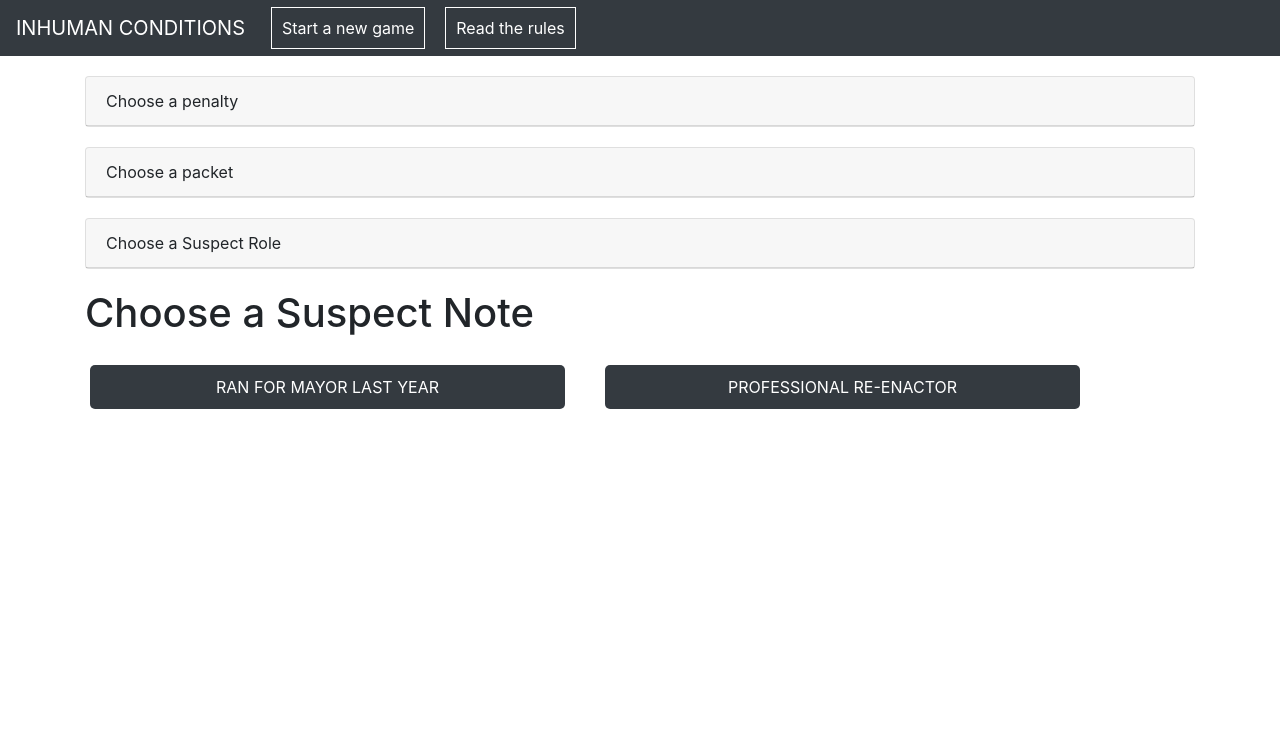
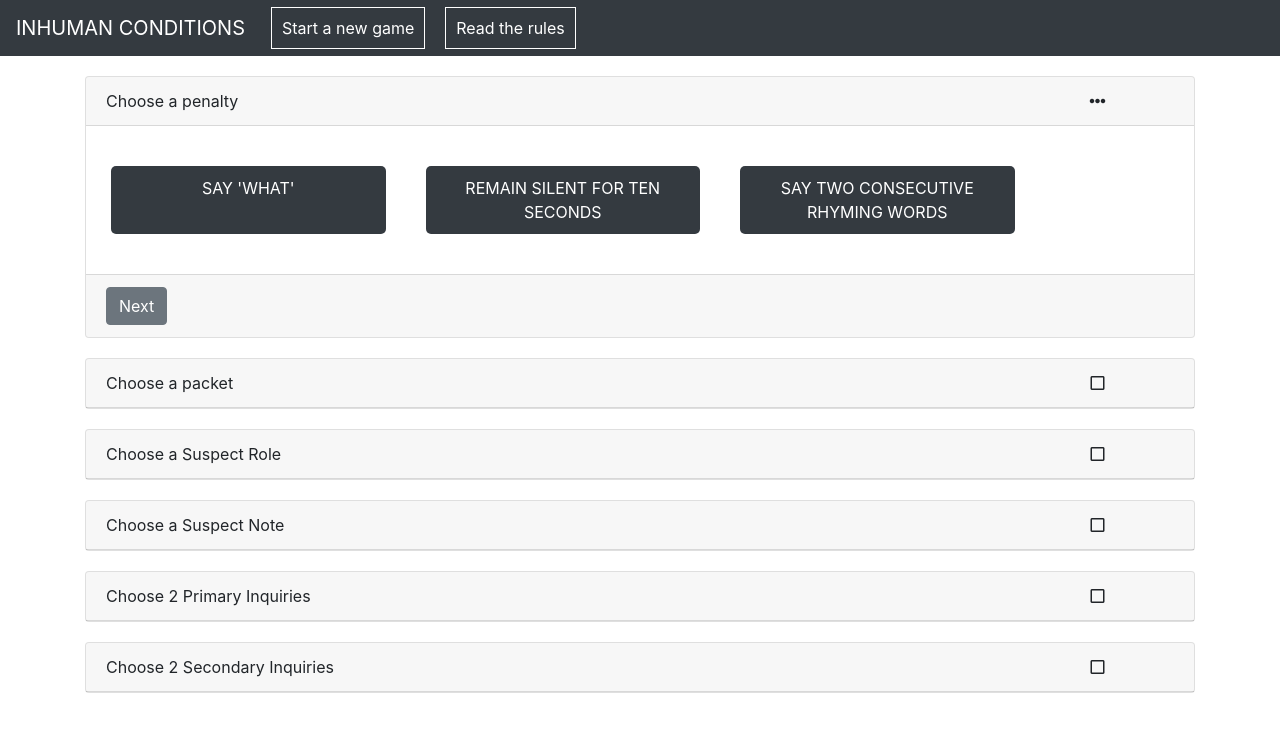
Before and after one commit to lucystevens/inhuman-conditions, an Angular app: page / in a window 1280 px wide. Shown: the top 732 px of the page. Built offline with nearby package versions, Linux system fonts and the light colour scheme.

Commit message:
Modify setup to use cards

```diff
--- a/src/app/game-setup/game-setup.component.html
+++ b/src/app/game-setup/game-setup.component.html
@@ -1,14 +1,17 @@
-<app-setup-stage title="Choose a penalty" setup="{{setup}}" step="1">
-  <div class="row">
+<app-setup-stage title="Choose a penalty" [setup]="setup" step="1">
+  <div class="card-body row">
     <div *ngFor="let penalty of penalties" class="selectable-cell col-sm-3" [ngClass]="{active : penalty===setup.penalty}" (click)="selectPenalty(penalty)">
       {{penalty.penalty}}
     </div>
   </div>
+  <div class="card-footer">
+    <button class="btn btn-secondary" (click)="setup.step = 2">Next</button>
+  </div>
 </app-setup-stage>
 
 <!--- Use bootstrap cards (replaced panels in bootstrap 4)-->
-<app-setup-stage title="Choose a packet" setup="{{setup}}" step="2">
-  <div class="row">
+<app-setup-stage title="Choose a packet" [setup]="setup" step="2">
+  <div class="card-body row">
     <div *ngFor="let packet of packets" class="selectable-cell row col-sm-5" [ngClass]="{active : packet===setup.packet}" (click)="selectPacket(packet)">
       <div class="col-sm-6">{{packet.fullName}}</div>
       <div class="col-sm-3"></div>
@@ -17,9 +20,13 @@
       </div>
     </div>
   </div>
+  <div class="card-footer">
+    <button class="btn btn-secondary" (click)="setup.step = 3">Next</button>
+  </div>
 </app-setup-stage>
 
-<app-setup-stage title="Choose a Suspect Role" setup="{{setup}}" step="3">
+<app-setup-stage title="Choose a Suspect Role" [setup]="setup" step="3">
+  <div class="card-body">
     <div *ngIf="setup.packet && !roles" class="row">
       <div class="col-sm-6">
         <button class="btn btn-secondary" (click)="fetchRoles()">Choose one from 3 random roles</button>
@@ -41,21 +48,28 @@
         <h6>{{getRoleType(role).info}}</h6>
       </div>
     </div>
+  </div>
+
+  <div class="card-footer">
+      <button class="btn btn-secondary" (click)="setup.step = 4">Next</button>
+  </div>
 </app-setup-stage>
 
 
-<div class="suspect-note setup-stage">
-  <h1>Choose a Suspect Note</h1>
-  <div class="row">
+<app-setup-stage title="Choose a Suspect Note" [setup]="setup" step="4">
+  <div class="card-body row">
     <div *ngFor="let note of notes" class="selectable-cell col-sm-5" [ngClass]="{active : note===setup.note}" (click)="selectNote(note)">
       {{note.name}}
     </div>
   </div>
+
+  <div class="card-footer">
+      <button class="btn btn-secondary" (click)="setup.step = 5">Next</button>
   </div>
+</app-setup-stage>
 
-<div *ngIf="setup.packet" class="primary-inquiries setup-stage">
-  <h1>Choose 2 Primary Inquiries</h1>
-  <div class="row">
+<app-setup-stage title="Choose 2 Primary Inquiries" [setup]="setup" step="5">
+  <div *ngIf="setup.packet" class="card-body row">
     <div *ngFor="let inquiry of setup.packet.primaryInquiries" class="selectable-cell col-sm-3" [ngClass]="{active: isSelected(inquiry)}" (click)="selectPrimaryInquiry(inquiry)">
       <h3>{{inquiry.inquiry}}</h3>
       <br>
@@ -63,11 +77,14 @@
       <h5 *ngFor="let question of inquiry.questions">{{question}}</h5>
     </div>
   </div>
+
+  <div class="card-footer">
+      <button class="btn btn-secondary" (click)="setup.step = 6">Next</button>
   </div>
+</app-setup-stage>
 
-<div *ngIf="setup.packet" class="secondary-inquiries setup-stage">
-  <h1>Choose 2 Secondary Inquiries</h1>
-  <div class="row">
+<app-setup-stage title="Choose 2 Secondary Inquiries" [setup]="setup" step="6">
+  <div *ngIf="setup.packet"  class="card-body row">
     <div *ngFor="let inquiry of setup.packet.secondaryInquiries" class="selectable-cell col-sm-3" [ngClass]="{active: isSelected(inquiry)}" (click)="selectSecondaryInquiry(inquiry)">
       <h3>{{inquiry.inquiry}}</h3>
       <br>
@@ -75,4 +92,4 @@
       <h5 *ngFor="let question of inquiry.questions">{{question}}</h5>
     </div>
   </div>
-</div>
+</app-setup-stage>
--- a/src/app/game-setup/game-setup.component.ts
+++ b/src/app/game-setup/game-setup.component.ts
@@ -22,6 +22,8 @@ export class GameSetupComponent implements OnInit {
 
   ngOnInit() {
     this.setup = new GameSetup();
+    this.setup.step = 1;
+
     this.penalties = this.cards.getPenalties();
     this.packets = this.cards.getPackets();
     this.notes = this.cards.getSuspectNotes();
--- a/src/app/setup-stage/setup-stage.component.html
+++ b/src/app/setup-stage/setup-stage.component.html
@@ -5,15 +5,12 @@
       <div class="col-sm-10">{{title}}</div>
       <div class="col-sm-2" style="text-align:center">
         <i *ngIf="setup.step < step" class="far fa-square"></i>
-        <i *ngIf="setup.step == step" class="fas fa-spinner"></i>
-        <i *ngIf="setup.step > step" class="fas fa-check"></i>
+        <i *ngIf="setup.step == step" class="fas fa-ellipsis-h"></i>
+        <i *ngIf="setup.step > step" class="far fa-check-square"></i>
       </div>
     </div>
   </div>
 
-  <div *ngIf="setup.step == step" class="card-body">
-    <ng-content></ng-content>
-    <button class="btn btn-secondary" (click)="setup.step = step + 1">Next</button>
-  </div>
+  <ng-content *ngIf="setup.step == step"></ng-content>
 
 </div>
--- a/src/app/setup-stage/setup-stage.component.ts
+++ b/src/app/setup-stage/setup-stage.component.ts
@@ -19,31 +19,4 @@ export class SetupStageComponent implements OnInit {
   ngOnInit() {
   }
 
-  validateStep(){
-    if(this.step == 1){
-      this.checkValue(this.setup.penalty, "penalty");
-    }
-    else if(this.step == 2){
-      this.checkValue(this.setup.packet, "packet");
-    }
-    else if(this.step == 3){
-      this.checkValue(this.setup.role, "suspect role");
-    }
-    else if(this.step == 4){
-      this.checkValue(this.setup.note, "suspect note");
-    }
-    else if(this.step == 5){
-
-    }
-  }
-
-  private checkValue(value: object, name: string){
-    if(value){
-      this.setup.step = this.step + 1;
-    }
-    else {
-      this.error = "You must choose a " + name + " before proceding"
-    }
-  }
-
 }
```
Lines whose indentation alone changed are shown as unchanged.
